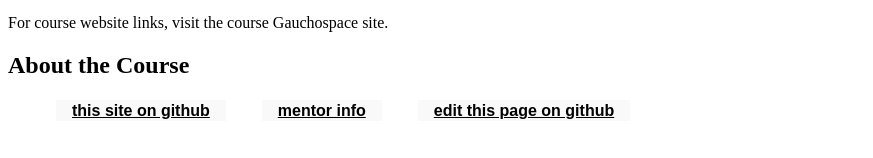
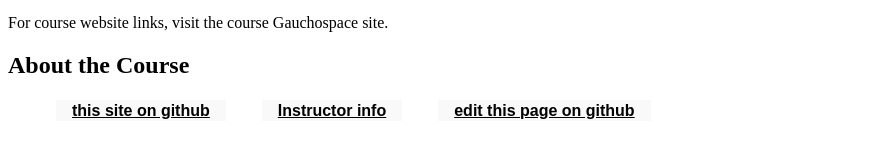
Before and after one commit to ucsb-cs16-s16/https-ucsb-cs16-s17.github.io, a Jekyll site: the page built from _info/syllabus.md, in a window 1280 px wide. Shown: the part 337-495 px from the top of the page, without its empty margins (0-873 px from the left). Built offline with Jekyll 4.4.1, drawn with Linux system fonts in a browser that asks for light colours.

Commit message:
Update footer.html

```diff
--- a/_includes/footer.html
+++ b/_includes/footer.html
@@ -2,7 +2,7 @@
  <nav data-role="navbar" data-grid-"d">
   <ul>
    <li><a href="{{site.github_url}}">this site on github</a></li>
-      <li><a href="{{site.mentor_url}}">mentor info</a></li>
+      <li><a href="{{site.instructor_url}}">Instructor info</a></li>
    <li><a href='{{site.github_url}}/edit/master/{{page.path}}'>edit this page on github</a></li>
   </ul>
  </nav>
```
